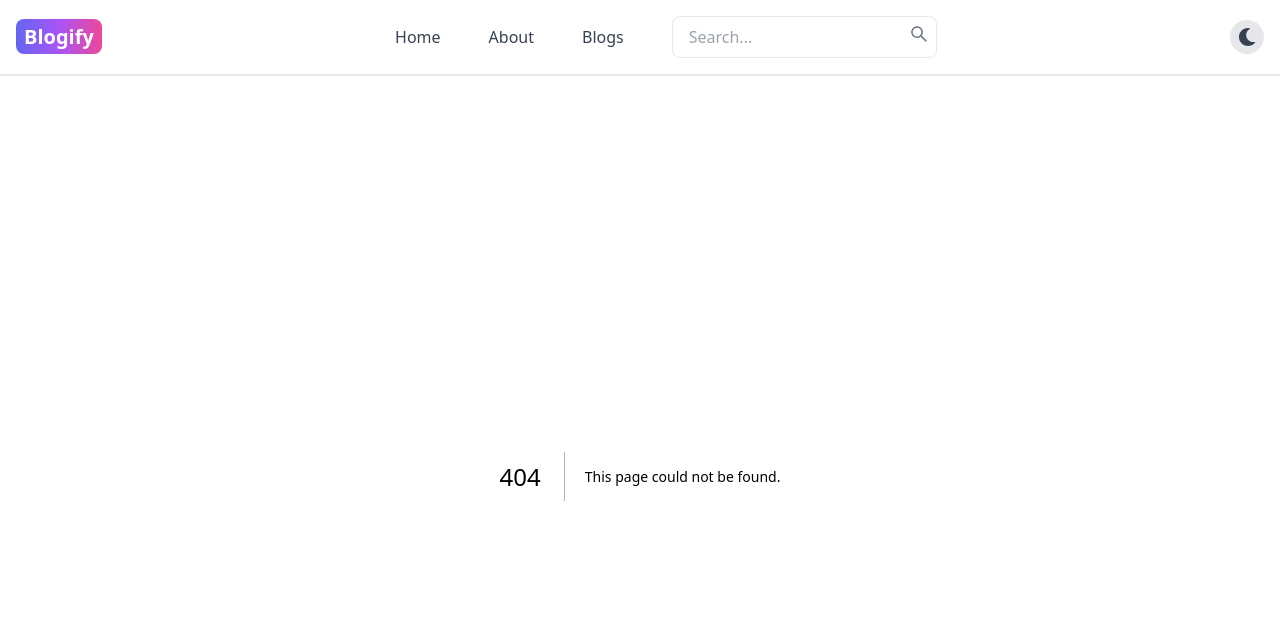
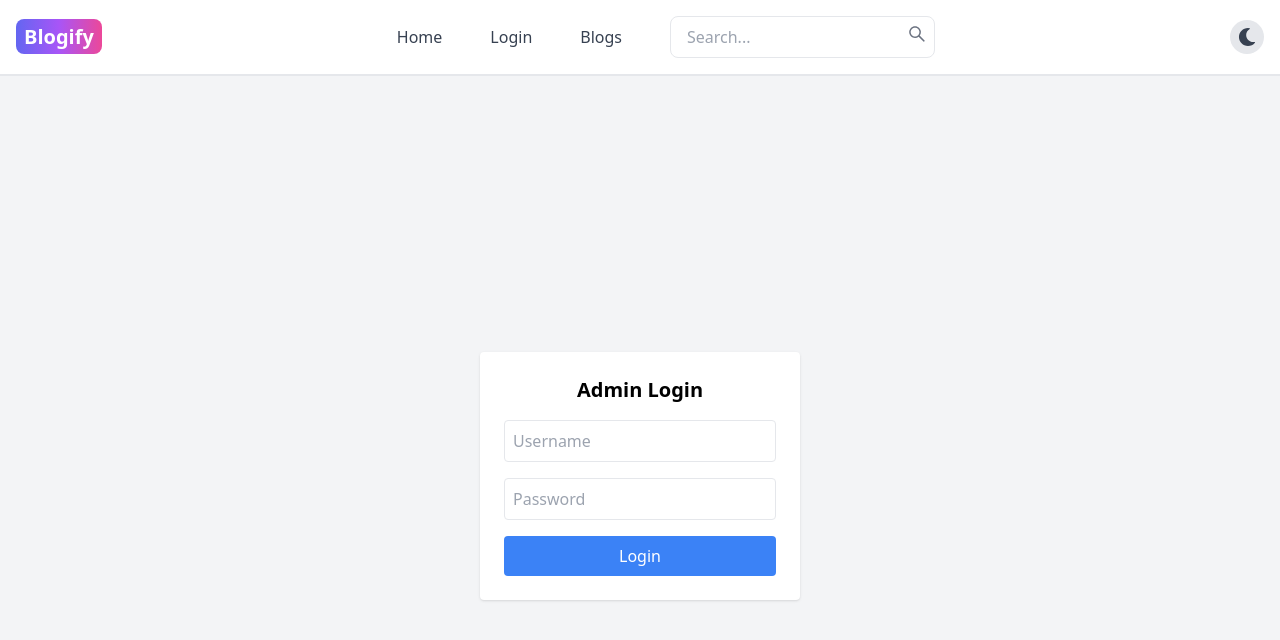
Before and after one commit to vanshita-goyal-systango/blogify-nextjs, a Next.js app: page /login in a window 1280 px wide. Before the commit this address had no page. Shown: the top 640 px of the page. Built offline with nearby package versions, Linux system fonts and the light colour scheme.

Commit message:
feat: implement protected route for admin and conditional rendering of login/logout in header

```diff
--- /dev/null
+++ b/app/admin/page.js
@@ -0,0 +1,22 @@
+import { getAllBlogs } from "@/lib/blogs";
+import AdminCheck from "@/components/AdminCheck";
+import BlogActions from "@/components/BlogActions";
+export default async function AdminDashboard() {
+  const blogs = await getAllBlogs();
+
+  return (
+    <div className="p-8 space-y-6">
+      <AdminCheck />
+      <h1 className="text-2xl font-bold">Admin Dashboard</h1>
+      {blogs.map((blog) => (
+        <div key={blog.id} className="p-4 bg-white rounded shadow">
+          <h2 className="text-xl font-bold">{blog.title}</h2>
+          <p>{blog.description}</p>
+          <div className="mt-4 space-x-2">
+            <BlogActions blogId={blog.id} blog={blog} />
+          </div>
+        </div>
+      ))}
+    </div>
+  );
+}
--- /dev/null
+++ b/app/login/page.js
@@ -0,0 +1,48 @@
+"use client";
+import { redirect } from "next/navigation";
+import { useState } from "react";
+
+export default function Login() {
+  const [username, setUsername] = useState("");
+  const [password, setPassword] = useState("");
+  const [error, setError] = useState(null);
+
+  const handleLogin = (e) => {
+    e.preventDefault();
+
+
+    if (username.trim() === "admin" && password.trim() === "admin123") {
+      localStorage.setItem("isAdmin", "true");
+      setError(null);
+      redirect("/admin")
+    } else {
+      setError("Invalid credentials");
+    }
+  };
+
+  return (
+    <div className="flex flex-col items-center justify-center min-h-screen bg-gray-100">
+      <form onSubmit={handleLogin} className="p-6 bg-white rounded shadow w-80">
+        <h2 className="mb-4 text-xl font-bold text-center">Admin Login</h2>
+        {error && <p className="text-red-500">{error}</p>} {/* Show error message */}
+        <input
+          type="text"
+          placeholder="Username"
+          className="w-full p-2 mb-4 border rounded"
+          value={username}
+          onChange={(e) => setUsername(e.target.value)}
+        />
+        <input
+          type="password"
+          placeholder="Password"
+          className="w-full p-2 mb-4 border rounded"
+          value={password}
+          onChange={(e) => setPassword(e.target.value)}
+        />
+        <button type="submit" className="w-full px-4 py-2 text-white bg-blue-500 rounded">
+          Login
+        </button>
+      </form>
+    </div>
+  );
+}
--- /dev/null
+++ b/components/AdminCheck.js
@@ -0,0 +1,15 @@
+'use client';
+
+import { redirect } from 'next/navigation';
+import { useEffect } from 'react';
+
+export default function AdminCheck() {
+
+  useEffect(() => {
+    if (typeof window !== 'undefined' && localStorage.getItem('isAdmin') !== 'true') {
+    redirect("/login");
+    }
+  }, [redirect]);
+
+  return null;
+}
--- /dev/null
+++ b/components/BlogActions.js
@@ -0,0 +1,58 @@
+'use client';
+
+import { useState } from 'react';
+import EditModal from './blogs/EditModal';
+export default function BlogActions({ blogId, blog }) {
+  const [isLoading, setIsLoading] = useState(false);
+  const [isEditing, setIsEditing] = useState(false); // Track if the edit modal is open
+
+  const handleDelete = async () => {
+    setIsLoading(true);
+    await fetch(`https://6788b3132c874e66b7d5f5b4.mockapi.io/blogs/${blogId}`, {
+      method: "DELETE"
+    });
+    alert("Blog deleted successfully");
+    window.location.reload();
+  };
+
+  const handleEdit = () => {
+    setIsEditing(true); // Open the edit modal
+  };
+
+  const handleSave = () => {
+    // Refresh blog data or update UI after save, such as closing modal
+    setIsEditing(false);
+    alert('Blog updated successfully');
+  };
+
+  const handleClose = () => {
+    setIsEditing(false); // Close the edit modal
+  };
+
+  return (
+    <div>
+      <button
+        onClick={handleEdit}
+        className="px-4 py-2 text-white bg-yellow-500 rounded"
+      >
+        Edit
+      </button>
+      <button
+        onClick={handleDelete}
+        disabled={isLoading}
+        className="px-4 py-2 text-white bg-red-500 rounded"
+      >
+        {isLoading ? 'Deleting...' : 'Delete'}
+      </button>
+
+      {/* Show EditModal when isEditing is true */}
+      {isEditing && (
+        <EditModal
+          blog={blog}
+          onClose={handleClose}
+          onSave={handleSave}
+        />
+      )}
+    </div>
+  );
+}
--- a/components/ThemeComp.js
+++ /dev/null
@@ -1,36 +0,0 @@
-"use"
-
-
-import { useState, useEffect } from "react";
-import { FaMoon, FaSun } from "react-icons/fa";
-import { useTheme } from "next-themes";
-
-export default function ThemeComp({ children }) {
-  const { theme, setTheme } = useTheme();
-  const [mounted, setMounted] = useState(false);
-
-  // This useEffect ensures that theme switching happens only on the client side
-  useEffect(() => {
-    setMounted(true);
-  }, []);
-
-  if (!mounted) {
-    // We render nothing or a loading state while SSR and Hydration occur
-    return null;
-  }
-
-  return (
-    <div className="relative w-18 h-8 flex items-center dark:bg-gray-900 bg-teal-500 cursor-pointer rounded-full p-1">
-      <FaMoon className="text-white" size={18} />
-      <div
-        className="absolute bg-white dark:bg-medium w-6 h-6 rounded-full shadow-md transform transition-transform duration-300"
-        style={theme === "dark" ? { left: "2px" } : { right: "2px" }}
-      ></div>
-      <FaSun
-        className="ml-auto text-yellow-400"
-        size={18}
-        onClick={() => setTheme(theme === "light" ? "dark" : "light")}
-      />
-    </div>
-  );
-}
--- /dev/null
+++ b/components/blogs/EditModal.js
@@ -0,0 +1,41 @@
+import { useState } from "react";
+
+export default function EditModal({ blog, onClose, onSave }) {
+  const [title, setTitle] = useState(blog.title);
+  const [description, setDescription] = useState(blog.description);
+
+  const handleSave = async () => {
+    await fetch(`https://6788b3132c874e66b7d5f5b4.mockapi.io/blogs/${blog.id}`, {
+      method: "PUT",
+      headers: { "Content-Type": "application/json" },
+      body: JSON.stringify({ title, description }),
+    });
+    onSave();
+    onClose();
+  };
+
+  return (
+    <div className="fixed inset-0 flex items-center justify-center bg-black bg-opacity-50">
+      <div className="p-6 bg-white rounded">
+        <h2 className="mb-4 text-xl font-bold">Edit Blog</h2>
+        <input
+          type="text"
+          className="w-full p-2 mb-4 border rounded"
+          value={title}
+          onChange={(e) => setTitle(e.target.value)}
+        />
+        <textarea
+          className="w-full p-2 mb-4 border rounded"
+          value={description}
+          onChange={(e) => setDescription(e.target.value)}
+        />
+        <button onClick={handleSave} className="px-4 py-2 mr-2 text-white bg-green-500 rounded">
+          Save
+        </button>
+        <button onClick={onClose} className="px-4 py-2 text-white bg-gray-500 rounded">
+          Cancel
+        </button>
+      </div>
+    </div>
+  );
+}
--- a/components/header/Header.js
+++ b/components/header/Header.js
@@ -4,20 +4,12 @@ import { AiOutlineSearch } from 'react-icons/ai';
 import { FaMoon, FaSun } from 'react-icons/fa';
 import { usePathname } from 'next/navigation';
 import { useTheme } from 'next-themes';
-import { useEffect, useState } from 'react';
+import LoginButton from './LoginButton';
+import LogoutButton from './LogoutButton';
 
 export default function Header() {
   const path = usePathname();
   const { theme, setTheme } = useTheme();
-  const [mounted, setMounted] = useState(false);
-
-  useEffect(() => {
-    setMounted(true);
-  }, []);
-
-
-
-  if (!mounted) return null;
 
   return (
     <header className="border-b-2 bg-white dark:bg-gray-900">
@@ -43,16 +35,10 @@ export default function Header() {
             >
               Home
             </Link>
-            <Link
-              href="/about"
-              className={`px-4 py-2 rounded-lg ${
-                path === '/about'
-                  ? 'bg-indigo-500 text-white'
-                  : 'text-gray-700 dark:text-gray-300 hover:bg-gray-100 dark:hover:bg-gray-700'
-              }`}
-            >
-              About
-            </Link>
+
+            <LoginButton />
+            <LogoutButton />
+
             <Link
               href="/blogs"
               className={`px-4 py-2 rounded-lg ${
@@ -69,7 +55,6 @@ export default function Header() {
             <input
               type="text"
               placeholder="Search..."
-
               className="px-4 py-2 border rounded-lg focus:ring-2 focus:ring-indigo-500 focus:outline-none dark:bg-gray-700 dark:border-gray-600 dark:text-white"
             />
             <button
--- /dev/null
+++ b/components/header/LoginButton.js
@@ -0,0 +1,28 @@
+// components/LoginButton.js
+'use client';
+import Link from 'next/link';
+import { useState, useEffect } from 'react';
+
+export default function LoginButton() {
+  const [isAdmin, setIsAdmin] = useState(false);
+
+  useEffect(() => {
+    if (typeof window !== 'undefined') {
+      const adminStatus = localStorage.getItem('isAdmin') === 'true';
+      setIsAdmin(adminStatus);
+    }
+  }, []);
+
+  return (
+    <>
+      {!isAdmin && (
+        <Link
+          href="/login"
+          className="px-4 py-2 rounded-lg text-gray-700 dark:text-gray-300 hover:bg-gray-100 dark:hover:bg-gray-700"
+        >
+          Login
+        </Link>
+      )}
+    </>
+  );
+}
--- /dev/null
+++ b/components/header/LogoutButton.js
@@ -0,0 +1,36 @@
+// components/LogoutButton.js
+'use client';
+import { useState, useEffect } from 'react';
+import { redirect } from 'next/navigation';
+
+export default function LogoutButton() {
+  const [isAdmin, setIsAdmin] = useState(null); // null to prevent mismatch on first render
+
+  useEffect(() => {
+    // Check admin status only on the client side
+    const adminStatus = localStorage.getItem('isAdmin') === 'true';
+    setIsAdmin(adminStatus);
+  }, []);
+
+  const handleLogout = () => {
+    localStorage.removeItem('isAdmin');
+    setIsAdmin(false); // Update state after logout
+    redirect('/'); // Redirect to home after logout using `redirect`
+  };
+
+  // Prevent rendering until the admin status is checked
+  if (isAdmin === null) return null;
+
+  return (
+    <>
+      {isAdmin && (
+        <button
+          onClick={handleLogout}
+          className="px-4 py-2 rounded-lg text-gray-700 dark:text-gray-300 hover:bg-gray-100 dark:hover:bg-gray-700"
+        >
+          Logout
+        </button>
+      )}
+    </>
+  );
+}
```
Also changed, not shown: components/footer/MainFooter.jsx (deleted).
